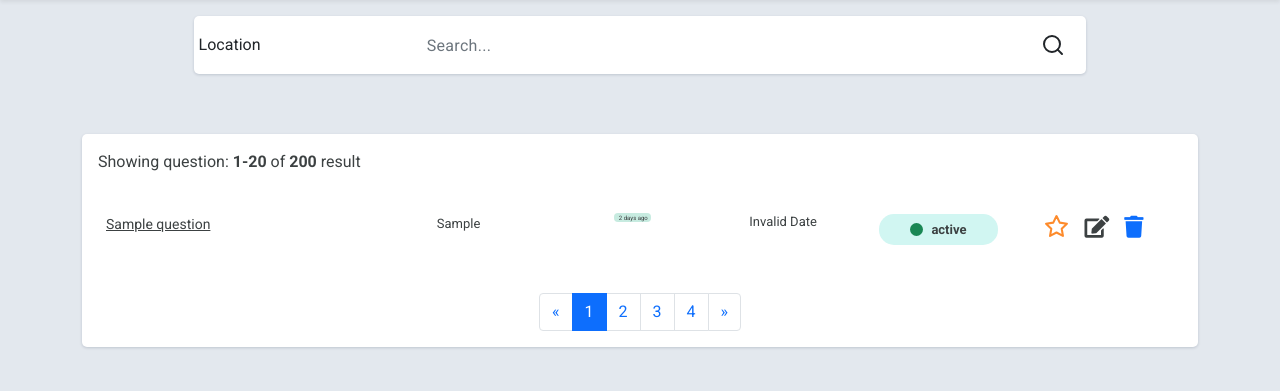
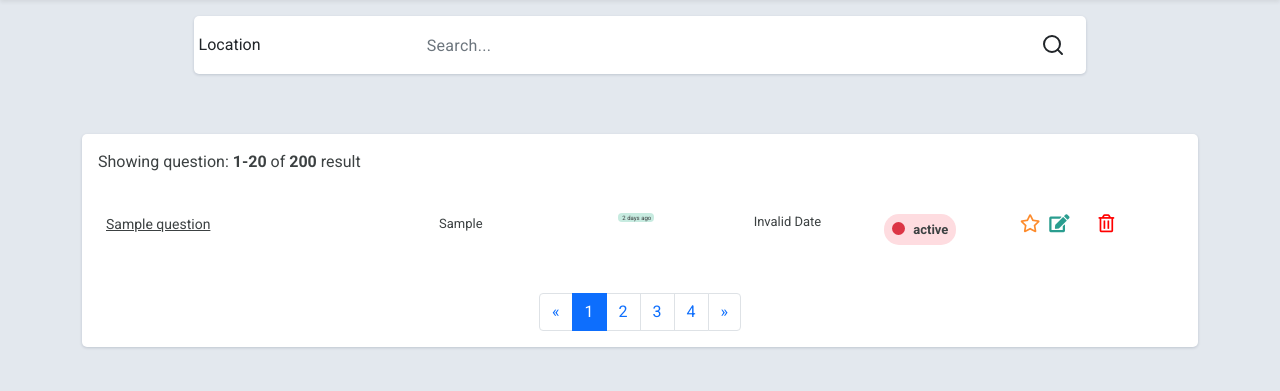
Before and after one commit to Chaitanya1706/ProgrammersTODO, a Node server app: page /questions/view in a window 1280 px wide. Shown: the part 60-451 px from the top of the page. Run offline with Node 20, Linux system fonts and the light colour scheme; a user stored in the database is signed in; tables that the repository leaves empty hold one stand-in row (values such as "Sample post"); some libraries are stand-ins or nearby versions.

Commit message:
ui update

```diff
--- a/assets/css/questions.css
+++ b/assets/css/questions.css
@@ -5,6 +5,7 @@
   margin: 0;
   padding: 0;
 }
+
 .widget-26 {
 color: #3c4142;
 font-weight: 400;
@@ -14,7 +15,7 @@
 border: 0;
 }
 
-.widget-26 .widget-26-job-emp-img i {
+.widget-26 .widget-26-job-emp-img img {
 width: 35px;
 height: 35px;
 border-radius: 50%;
@@ -22,6 +23,8 @@
 
 .widget-26 .widget-26-job-title {
   min-width: 200px;
+  color: #005c97;
+
 }
 
 .widget-26 .widget-26-job-title a {
@@ -79,9 +82,7 @@
 
 .widget-26 .widget-26-job-category {
 padding: .5rem;
-  display: flex;
-  align-items: center;
-  justify-content: center;
+display: inline-flex;
 white-space: nowrap;
 border-radius: 15px;
 }
@@ -99,29 +100,26 @@
   color: #3c4142;
   font-weight: 600;
 }
-
-.widget-26 .widget-26-job-action{
-    display: flex;
-    flex-direction: row;
-    gap: '10px';
-    justify-content: center;
-    align-items: center;
+.widget-26-job-action i{
+  font-size: 18px;
+}
+.star {
+  text-decoration: none;
+}
+.fa-edit{
+  color: #2a9d8f;
+  margin-left: 5px;
+}
+.fa-star {
+  color: #fd8b2c;
+  background-color: none;
+}
+.fa-trash-alt{
+  color: #f00;
+  margin-left: 25px;
 }
 
-.widget-26 .widget-26-job-action i{
-    margin-left: 15px;
-    font-size: 22px;
-}
 
-.widget-26 .widget-26-job-action svg {
-  width: 25px;
-  height: 25px;
-  color: #fd8b2c;
-}
-
-.widget-26 .widget-26-job-action svg.starred {
-  fill: #fd8b2c;
-}
 .bg-soft-base {
   background-color: #e1f5f7;
 }
--- a/views/list.ejs
+++ b/views/list.ejs
@@ -100,9 +100,21 @@
                                                             </div>
                                                         </td>
 
+
+
+
+
+
+
+
                                                         <td>
-                                                            <div class="widget-26-job-category bg-soft-success">
-                                                                <i class="indicator bg-success"></i>
+                                                            <div class="widget-26-job-category  <%- ques.status=='UNSOLVED' ? 'bg-soft-info' :
+                                                                ques.status=='SOLVED' ? 'bg-soft-success' : 'bg-soft-danger'
+                                                                %>">
+                                                                <i class="indicator
+                                                                <%- ques.status=='UNSOLVED' ? 'bg-info' :
+                                                                ques.status=='SOLVED' ? 'bg-success' : 'bg-danger'
+                                                                %>"></i>
                                                                 <span>
                                                                     <%= ques.status %>
                                                                 </span>
@@ -112,21 +124,13 @@
 
                                                         <td>
                                                             <div class="widget-26-job-action">
-                                                                <a href="#">
-                                                                    <svg xmlns="http://www.w3.org/2000/svg" width="24"
-                                                                        height="24" viewBox="0 0 24 24" fill="none"
-                                                                        stroke="currentColor" stroke-width="2"
-                                                                        stroke-linecap="round" stroke-linejoin="round"
-                                                                        class="feather feather-star">
-                                                                        <polygon
-                                                                            points="12 2 15.09 8.26 22 9.27 17 14.14 18.18 21.02 12 17.77 5.82 21.02 7 14.14 2 9.27 8.91 8.26 12 2">
-                                                                        </polygon>
-                                                                    </svg>
+                                                                <a class="star" href="#">
+                                                                    <i class="far fa-star"></i>
                                                                 </a>
 
                                                                 <i class="fa fa-edit"></i>
                                                                 <a href="/questions/delete/<%= ques.id %>"><i
-                                                                        class="fa fa-trash"></i></a>
+                                                                        class="far fa-trash-alt"></i></a>
                                                             </div>
                                                         </td>
                                                     </tr>
--- a/views/signin.ejs
+++ b/views/signin.ejs
@@ -20,7 +20,8 @@
         <form class="card-form" action="/users/create-session" method="post">
             <div class="input">
 
-                <input autocomplete="off" type="email" class="input-field" required name="email" id="email">
+                <input autocomplete="false" readonly onfocus="this.removeAttribute('readonly');" type="email"
+                    class="input-field" required name="email" id="email">
 
 
                 <label class="input-label">Email</label>
@@ -28,7 +29,8 @@
             <div class="input">
 
 
-                <input autocomplete="off" type="password" class="input-field" required name="password" id="password">
+                <input autocomplete="false" readonly onfocus="this.removeAttribute('readonly');" type="password"
+                    class="input-field" required name="password" id="password">
 
 
                 <label class="input-label">Password</label>
```
Lines whose indentation alone changed are shown as unchanged.
